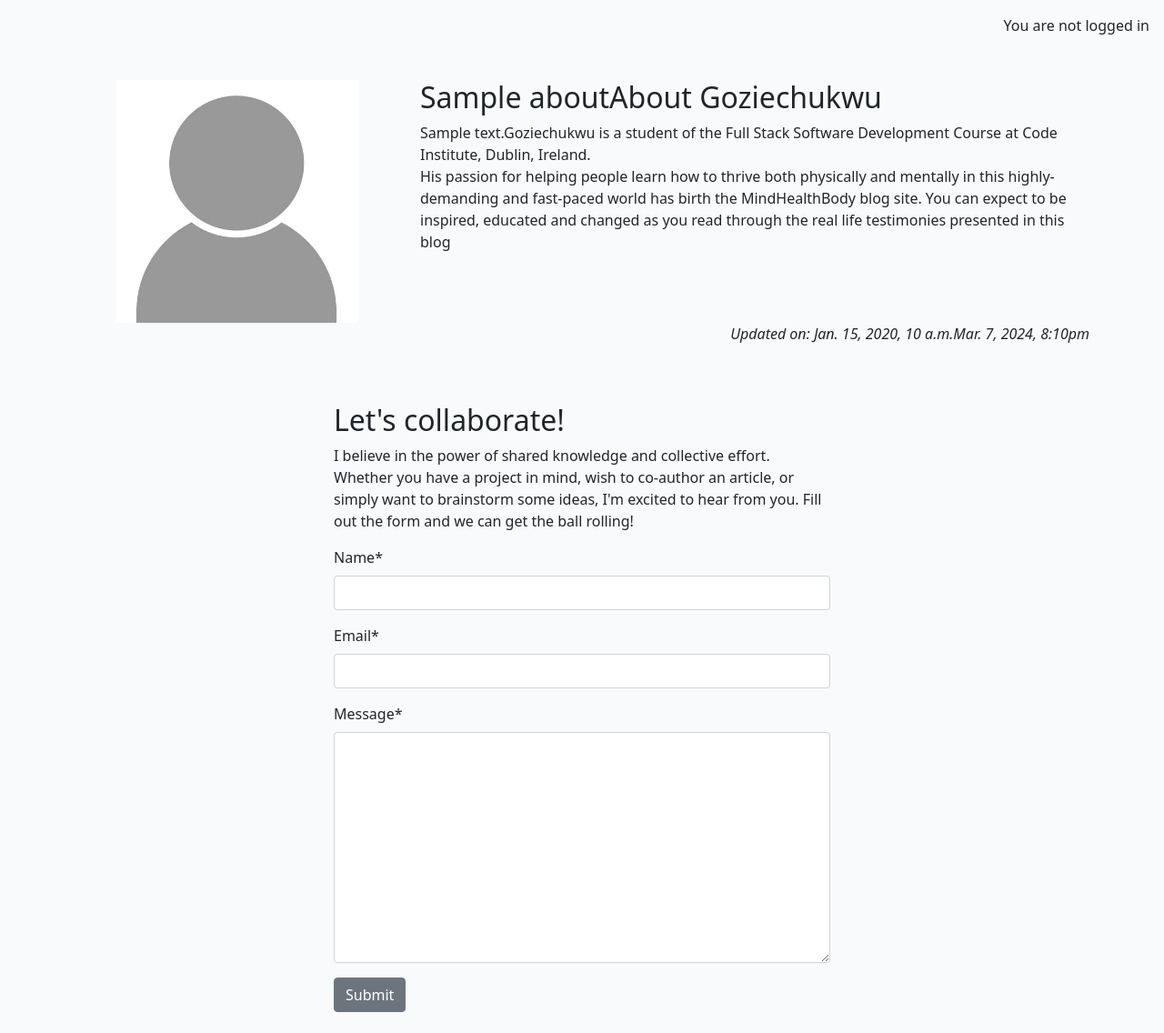
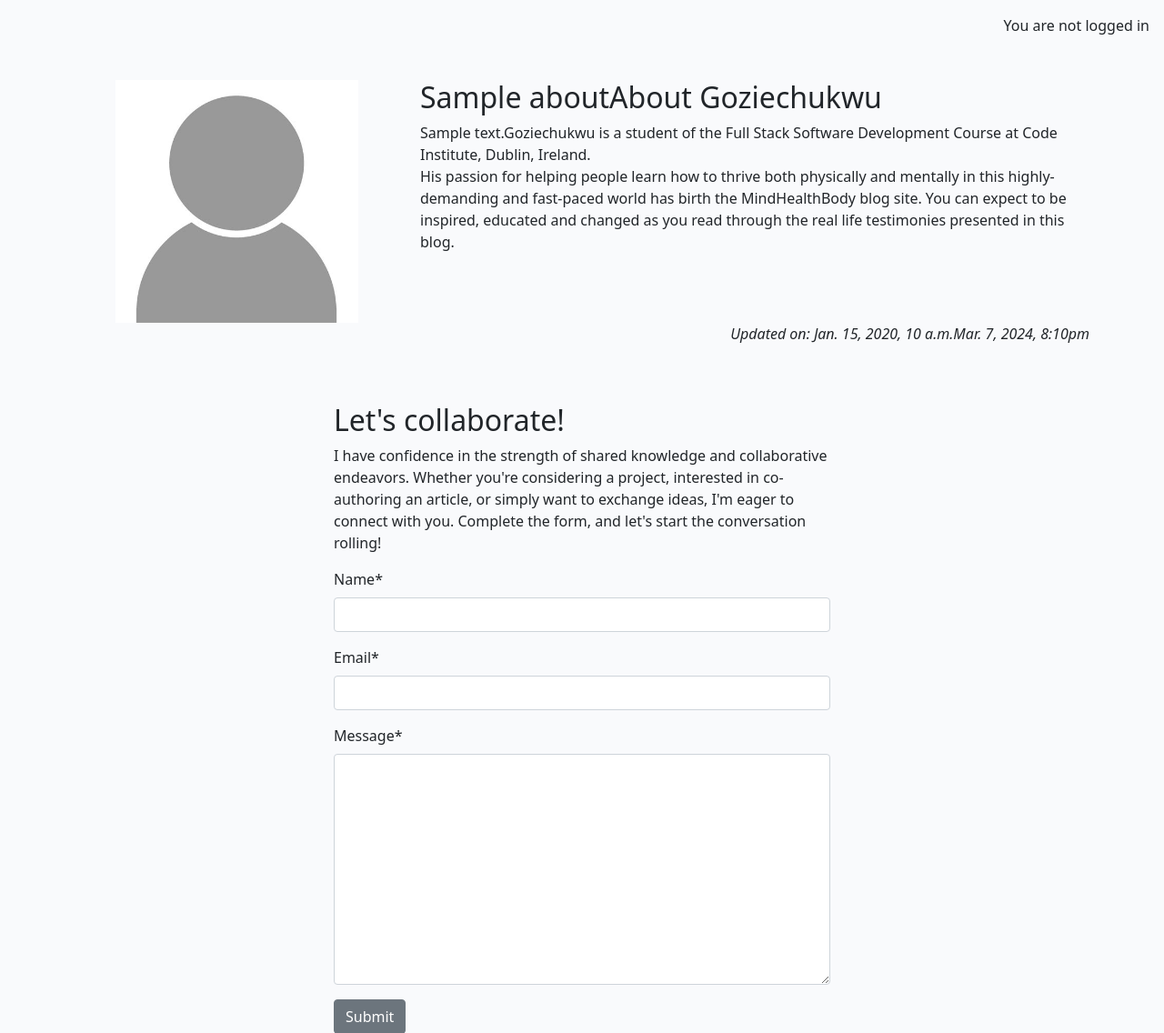
Before and after one commit to Goziechukwu/gozie-django-proj, a Django app: page /about/ in a window 1280 px wide. Shown: the part 60-1196 px from the top of the page at 91% size. Run offline with Django 4.2, Linux system fonts and the light colour scheme; tables that the repository leaves empty hold one stand-in row (values such as "Sample post"); some libraries are stand-ins or nearby versions.

```diff
--- a/about/templates/about/about.html
+++ b/about/templates/about/about.html
@@ -15,7 +15,7 @@
             <!-- Content goes directly underneath this -->
             {{ about.content | safe }}Goziechukwu is a student of the Full Stack Software Development Course at Code Institute, Dublin, Ireland.
             <p>His passion for helping people learn how to thrive both physically and mentally in this highly-demanding and fast-paced world has birth
-            the MindHealthBody blog site. You can expect to be inspired, educated and changed as you read through the real life testimonies presented in this blog</p>
+            the MindHealthBody blog site. You can expect to be inspired, educated and changed as you read through the real life testimonies presented in this blog.</p>
         </div>
     </div>
     <div class="row">
@@ -28,11 +28,10 @@
     <div class="row justify-content-center">
         <div class="col-12 col-md-6 my-5">
             <h2>Let's collaborate!</h2>
-            <p>I believe in the power of shared knowledge and collective effort.
-                Whether you have a project in mind, wish to co-author
-                an article, or simply want to brainstorm some ideas,
-                I'm excited to hear from you. Fill out the form
-                and we can get the ball rolling!</p>
+            <p>I have confidence in the strength of shared knowledge and collaborative endeavors.
+                Whether you're considering a project, interested in co-authoring an article,
+                or simply want to exchange ideas, I'm eager to connect with you.
+                Complete the form, and let's start the conversation rolling!</p>
 
             <!-- add your form here. Your submit button should
                                 have the classes of btn, btn-secondary -->
--- a/blog/models.py
+++ b/blog/models.py
@@ -5,6 +5,7 @@ from cloudinary.models import CloudinaryField
 STATUS = ((0, "Draft"), (1, "Published"))
 
 # Create your models here.
+
 
 class Post(models.Model):
     """
@@ -25,7 +26,6 @@ class Post(models.Model):
 
     # New field for tracking likes
     likes = models.ManyToManyField(User, related_name='post_likes', blank=True)
-
 
     class Meta:
         ordering = ["-created_on"]
--- a/blog/views.py
+++ b/blog/views.py
@@ -52,7 +52,6 @@ def post_detail(request, slug):
                 request, messages.SUCCESS,
                 'Comment submitted and awaiting approval'
             )
-
 
     return render(
         request,
```
Also changed, not shown: README.md, about/views.py (line endings or trailing spaces), static/images/about-section.PNG (added), static/images/home-page.PNG, static/images/login-section.PNG (added), static/images/register-section.PNG (added), static/images/responsivity-test1.PNG (added), static/images/responsivity-test2.PNG (added), static/images/responsivity-test3.PNG (added), static/images/wireframe.png (added).
